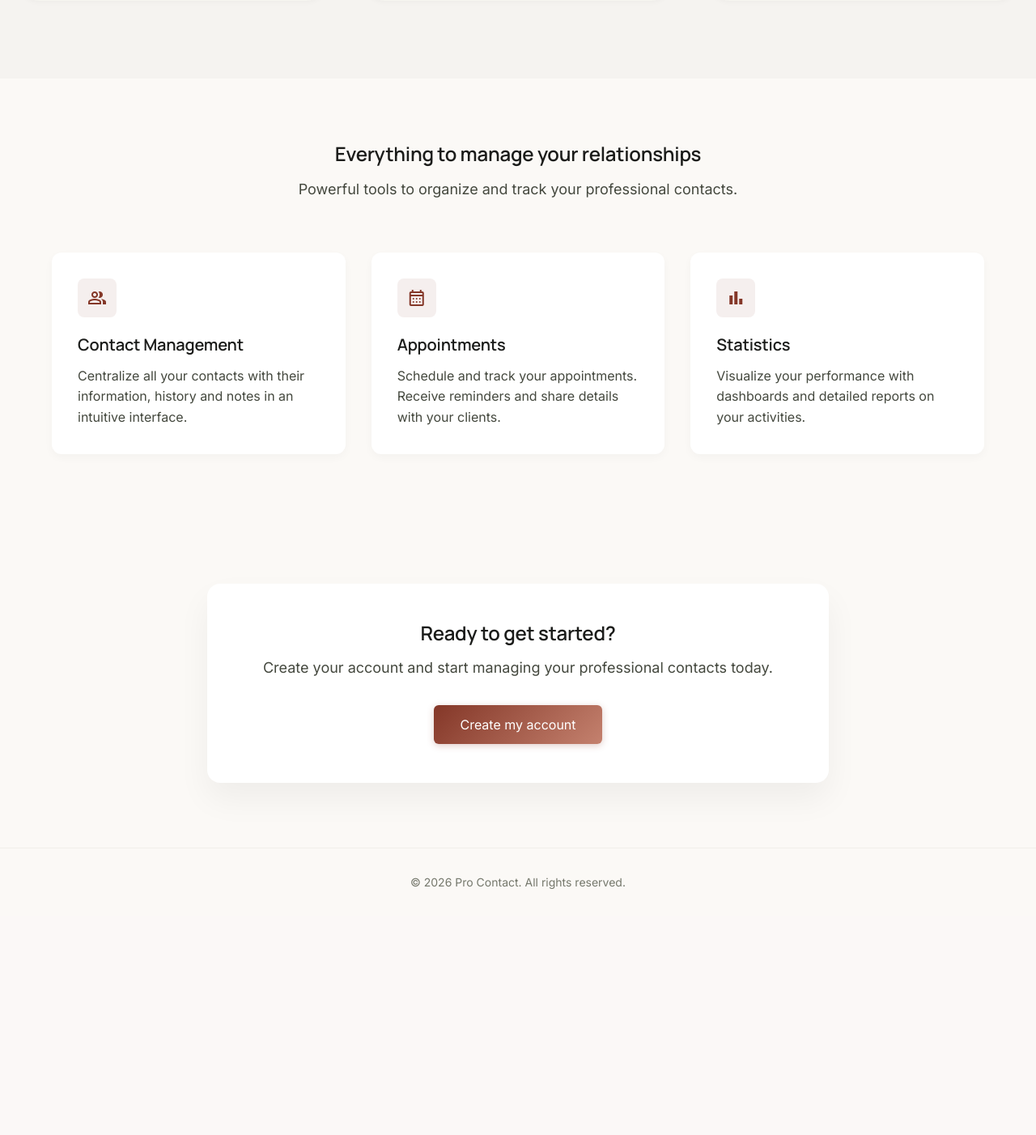
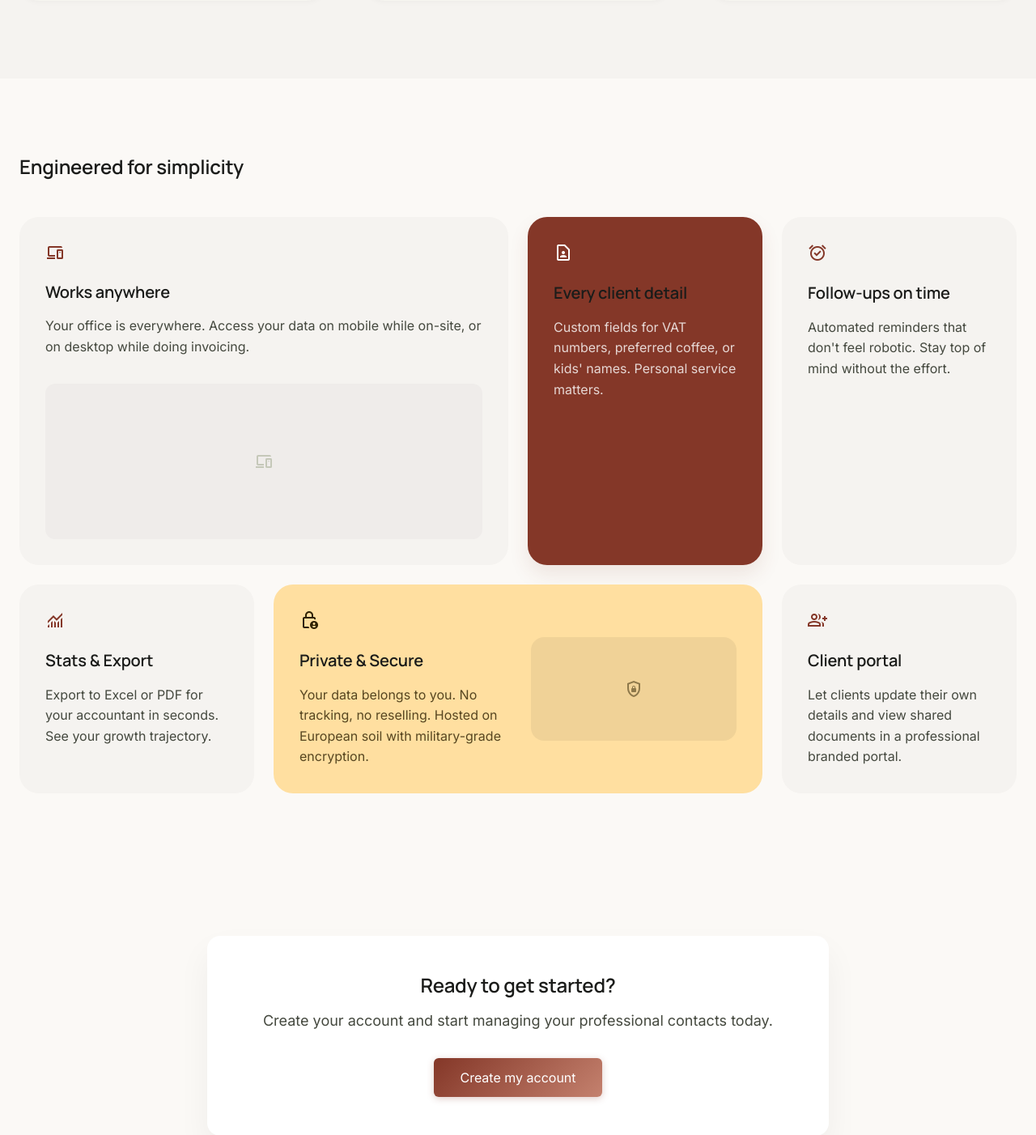
Before and after one commit to Netrunner0101/procontact_final_v14, a Laravel app: page / in a window 1280 px wide. Shown: the part 2497-3899 px from the top of the page at 81% size. Before the commit the page ends 3595 px from the top, so only its background shows below. Run offline with Laravel 12, Linux system fonts and the light colour scheme; style sheets or scripts are compiled from the project's sources; some libraries are stand-ins or nearby versions.

Commit message:
Chunk 6: Replace features with bento grid layout
- 6 feature cards in asymmetric bento grid (varying col spans)
- Works anywhere (2-col), Client detail (accent), Follow-ups, Stats & Export
- Private & Secure (2-col with shield icon), Client portal
- Mix of tonal backgrounds: surface-container-low, primary accent, tertiary
- French translations for all feature content

https://claude.ai/code/session_011RU4N43DKHsTpSaGWqmdLt

```diff
--- a/resources/views/welcome.blade.php
+++ b/resources/views/welcome.blade.php
@@ -257,40 +257,66 @@
     </section>
 
     <!-- ============================================
-         EDITABLE: Features Section
+         EDITABLE: Features Bento Grid
          Change: section title, feature cards (icon, title, description)
+         Grid layout: first card spans 2 cols, others are 1 col, security card spans 2 cols
          ============================================ -->
-    <section id="features" class="py-20 px-6">
-        <div class="max-w-6xl mx-auto">
+    <section id="features" class="py-24 px-6" style="background: var(--surface);">
+        <div class="max-w-7xl mx-auto">
             <!-- EDITABLE: Section Heading -->
-            <div class="text-center mb-16">
-                <h2 class="text-3xl md:text-4xl font-bold mb-4" style="color: var(--on-surface);">{{ __('Everything to manage your relationships') }}</h2>
-                <p class="text-lg max-w-xl mx-auto" style="color: var(--on-surface-variant);">{{ __('Powerful tools to organize and track your professional contacts.') }}</p>
-            </div>
-            <div class="grid md:grid-cols-3 gap-8">
-                <!-- EDITABLE: Feature Card 1 -->
-                <div class="p-8 rounded-xl transition-all hover:-translate-y-1" style="background: var(--surface-container-lowest); box-shadow: var(--shadow-md);">
-                    <div class="w-12 h-12 rounded-lg flex items-center justify-center mb-5" style="background: rgba(132,55,40,0.08);">
-                        <span class="material-symbols-outlined" style="color: var(--primary);">group</span>
+            <h2 class="text-4xl font-bold mb-12 tracking-tight text-center lg:text-left" style="font-family: 'Manrope', sans-serif;">{{ __('Engineered for simplicity') }}</h2>
+            <div class="grid grid-cols-1 md:grid-cols-3 lg:grid-cols-4 gap-6">
+
+                <!-- EDITABLE: Feature - Works Anywhere (large card, spans 2 cols) -->
+                <div class="md:col-span-2 lg:col-span-2 p-8 rounded-3xl flex flex-col justify-between" style="background: var(--surface-container-low);">
+                    <div>
+                        <span class="material-symbols-outlined text-4xl mb-6" style="color: var(--primary);">devices</span>
+                        <h3 class="text-2xl font-bold mb-4">{{ __('Works anywhere') }}</h3>
+                        <p style="color: var(--on-surface-variant);">{{ __('Your office is everywhere. Access your data on mobile while on-site, or on desktop while doing invoicing.') }}</p>
                     </div>
-                    <h3 class="text-xl font-bold mb-3" style="color: var(--on-surface);">{{ __('Contact Management') }}</h3>
-                    <p style="color: var(--on-surface-variant);">{{ __('Centralize all your contacts with their information, history and notes in an intuitive interface.') }}</p>
+                    <div class="mt-8 rounded-xl h-48 flex items-center justify-center" style="background: var(--surface-container);">
+                        <span class="material-symbols-outlined text-6xl" style="color: var(--outline-variant);">devices</span>
+                    </div>
                 </div>
-                <!-- EDITABLE: Feature Card 2 -->
-                <div class="p-8 rounded-xl transition-all hover:-translate-y-1" style="background: var(--surface-container-lowest); box-shadow: var(--shadow-md);">
-                    <div class="w-12 h-12 rounded-lg flex items-center justify-center mb-5" style="background: rgba(132,55,40,0.08);">
-                        <span class="material-symbols-outlined" style="color: var(--primary);">calendar_month</span>
+
+                <!-- EDITABLE: Feature - Every Client Detail (accent card) -->
+                <div class="p-8 rounded-3xl" style="background: var(--primary); color: var(--on-primary); box-shadow: 0 12px 24px rgba(132,55,40,0.1);">
+                    <span class="material-symbols-outlined text-4xl mb-6">contact_page</span>
+                    <h3 class="text-xl font-bold mb-4">{{ __('Every client detail') }}</h3>
+                    <p class="opacity-80">{{ __('Custom fields for VAT numbers, preferred coffee, or kids\' names. Personal service matters.') }}</p>
+                </div>
+
+                <!-- EDITABLE: Feature - Follow-ups on Time -->
+                <div class="p-8 rounded-3xl" style="background: var(--surface-container-low);">
+                    <span class="material-symbols-outlined text-4xl mb-6" style="color: var(--primary);">alarm_on</span>
+                    <h3 class="text-xl font-bold mb-4">{{ __('Follow-ups on time') }}</h3>
+                    <p style="color: var(--on-surface-variant);">{{ __('Automated reminders that don\'t feel robotic. Stay top of mind without the effort.') }}</p>
+                </div>
+
+                <!-- EDITABLE: Feature - Stats & Export -->
+                <div class="p-8 rounded-3xl" style="background: var(--surface-container-low);">
+                    <span class="material-symbols-outlined text-4xl mb-6" style="color: var(--primary);">monitoring</span>
+                    <h3 class="text-xl font-bold mb-4">{{ __('Stats & Export') }}</h3>
+                    <p style="color: var(--on-surface-variant);">{{ __('Export to Excel or PDF for your accountant in seconds. See your growth trajectory.') }}</p>
+                </div>
+
+                <!-- EDITABLE: Feature - Private & Secure (spans 2 cols) -->
+                <div class="md:col-span-2 p-8 rounded-3xl flex flex-col md:flex-row gap-8 items-center" style="background: var(--tertiary-container); color: var(--on-tertiary-container);">
+                    <div class="flex-1">
+                        <span class="material-symbols-outlined text-4xl mb-6">lock_person</span>
+                        <h3 class="text-xl font-bold mb-4">{{ __('Private & Secure') }}</h3>
+                        <p class="opacity-80">{{ __('Your data belongs to you. No tracking, no reselling. Hosted on European soil with military-grade encryption.') }}</p>
                     </div>
-                    <h3 class="text-xl font-bold mb-3" style="color: var(--on-surface);">{{ __('Appointments') }}</h3>
-                    <p style="color: var(--on-surface-variant);">{{ __('Schedule and track your appointments. Receive reminders and share details with your clients.') }}</p>
+                    <div class="flex-1 w-full h-32 rounded-2xl flex items-center justify-center" style="background: rgba(0,0,0,0.06);">
+                        <span class="material-symbols-outlined text-6xl opacity-50">shield_lock</span>
+                    </div>
                 </div>
-                <!-- EDITABLE: Feature Card 3 -->
-                <div class="p-8 rounded-xl transition-all hover:-translate-y-1" style="background: var(--surface-container-lowest); box-shadow: var(--shadow-md);">
-                    <div class="w-12 h-12 rounded-lg flex items-center justify-center mb-5" style="background: rgba(132,55,40,0.08);">
-                        <span class="material-symbols-outlined" style="color: var(--primary);">bar_chart</span>
-                    </div>
-                    <h3 class="text-xl font-bold mb-3" style="color: var(--on-surface);">{{ __('Statistics') }}</h3>
-                    <p style="color: var(--on-surface-variant);">{{ __('Visualize your performance with dashboards and detailed reports on your activities.') }}</p>
+
+                <!-- EDITABLE: Feature - Client Portal -->
+                <div class="p-8 rounded-3xl" style="background: var(--surface-container-low);">
+                    <span class="material-symbols-outlined text-4xl mb-6" style="color: var(--primary);">group_add</span>
+                    <h3 class="text-xl font-bold mb-4">{{ __('Client portal') }}</h3>
+                    <p style="color: var(--on-surface-variant);">{{ __('Let clients update their own details and view shared documents in a professional branded portal.') }}</p>
                 </div>
             </div>
         </div>
```
Also changed, not shown: lang/fr.json (+13 -0 lines).
